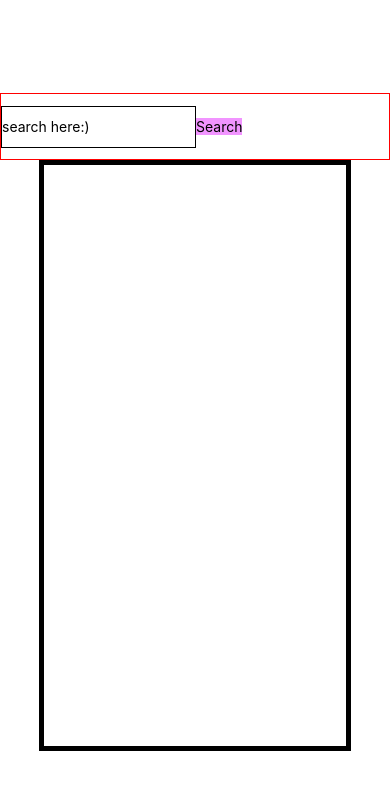
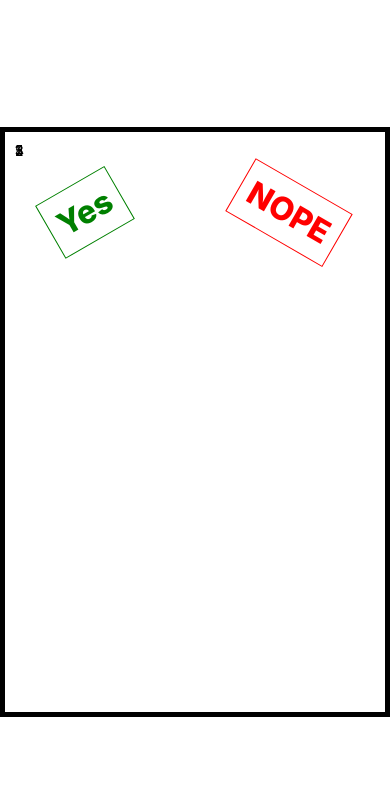
Before and after one commit to chsunwoo1002/voca-memo, a React Native app: screen / in a window 390 px wide. Shown: the top 790 px of the page. Built offline with nearby package versions, Linux system fonts and the light colour scheme.

Commit message:
add swipe function

```diff
--- a/App.tsx
+++ b/App.tsx
@@ -1,10 +1,41 @@
 import { StatusBar } from "expo-status-bar";
-import { StyleSheet, Text, View, Dimensions } from "react-native";
+import {
+  StyleSheet,
+  Text,
+  View,
+  Dimensions,
+  Animated,
+  PanResponder,
+} from "react-native";
 import FlipVocaCard from "./components/flipCardComponents/FlipVocaCard";
 import NagivationContainer from "./components/navigation/NavigationContainer";
 import styles from "./assets/Styles";
 import DismissKeyboard from "./components/DismissKeyboard";
+import React, { useRef, useState } from "react";
+
+const windowWidth = Dimensions.get("window").width;
+const windowHeight = Dimensions.get("window").height;
+
 export default function App() {
+  const position = useRef(new Animated.ValueXY()).current;
+
+  const [currentIndex, setCurrentIndex] = useState(0);
+  const panResponder = useRef(
+    PanResponder.create({
+      onStartShouldSetPanResponder: (evt, gestureState) => true,
+      onPanResponderMove: (evt, gestureState) => {
+        position.setValue({ x: gestureState.dx, y: gestureState.dy });
+      },
+      onPanResponderRelease: (evt, gestureState) => {},
+    })
+  ).current;
+  const rotateX = useRef(
+    position.x.interpolate({
+      inputRange: [-windowWidth / 2, 0, windowWidth / 2],
+      outputRange: ["-10deg", "0deg", "10deg"],
+      extrapolate: "clamp",
+    })
+  ).current;
   var test = {
     word: "apple",
     phonetic: "ˈap(ə)l",
@@ -37,10 +68,91 @@ export default function App() {
       },
     ],
   };
+
+  const Foods = [
+    { id: "1" },
+    { id: "2" },
+    { id: "3" },
+    { id: "4" },
+    { id: "5" },
+  ];
+
   return (
     <View nativeID='main-screen' style={styles.entireScreen}>
-      <NagivationContainer />
-      <View style={styles.entireContainer} />
+      {/*<NagivationContainer />*/}
+      {Foods.map((item, i) => {
+        if (i < currentIndex) {
+          return null;
+        } else if (i === currentIndex) {
+          return (
+            <Animated.View
+              key={i}
+              style={[
+                styles.testContainer,
+                {
+                  transform: [
+                    { rotate: rotateX },
+                    ...position.getTranslateTransform(),
+                  ],
+                },
+              ]}
+              {...panResponder.panHandlers}
+            >
+              <Animated.View
+                style={{
+                  transform: [{ rotate: "-30deg" }],
+                  position: "absolute",
+                  top: 50,
+                  left: 40,
+                  zIndex: 1000,
+                }}
+              >
+                <Text
+                  style={{
+                    borderWidth: 1,
+                    borderColor: "green",
+                    color: "green",
+                    fontSize: 32,
+                    fontWeight: "800",
+                    padding: 10,
+                  }}
+                >
+                  Yes
+                </Text>
+              </Animated.View>
+              <Animated.View
+                style={{
+                  transform: [{ rotate: "30deg" }],
+                  position: "absolute",
+                  top: 50,
+                  right: 40,
+                  zIndex: 1000,
+                }}
+              >
+                <Text
+                  style={{
+                    borderWidth: 1,
+                    borderColor: "red",
+                    color: "red",
+                    fontSize: 32,
+                    fontWeight: "800",
+                    padding: 10,
+                  }}
+                >
+                  NOPE
+                </Text>
+              </Animated.View>
+              <Text>{item.id}</Text>
+            </Animated.View>
+          );
+        } else {
+          return (
+            <Animated.View key={i} style={styles.testContainer}>
+              <Text>{item.id}</Text>
+            </Animated.View>
+          );
+        }
+      }).reverse()}
 
       {/*<FlipVocaCard wordObj={test} />*/}
     </View>
--- a/assets/Styles.ts
+++ b/assets/Styles.ts
@@ -12,17 +12,30 @@ export default StyleSheet.create({
     justifyContent: "center",
   },
   entireContainer: {
-    width: windowWidth * 0.8,
+    width: windowWidth,
     height: windowHeight * 0.7,
     borderWidth: 5,
     borderStyle: "solid",
     borderColor: "black",
     backgroundColor: "#fff",
+    alignItems: "center",
+    justifyContent: "center",
+  },
+
+  /* Testing */
+  testContainer: {
+    width: windowWidth,
+    height: windowHeight * 0.7,
+    padding: 10,
+    borderWidth: 5,
+    borderStyle: "solid",
+    borderColor: "black",
+    position: "absolute",
   },
   /**FlipVocaCard.tsx style attributes */
   card: {
-    width: "50%",
-    height: "50%",
+    width: windowWidth * 0.8,
+    height: windowHeight * 0.7,
     borderWidth: 5,
     borderStyle: "solid",
     borderColor: "red",
@@ -32,8 +45,6 @@ export default StyleSheet.create({
     justifyContent: "center",
   },
   flipCard: {
-    width: 900,
-    height: "100%",
     borderWidth: 5,
     borderStyle: "solid",
     borderColor: "black",
```
Also changed, not shown: components/flipCardComponents/FlipVocaCard.tsx (+2 -26 lines).
